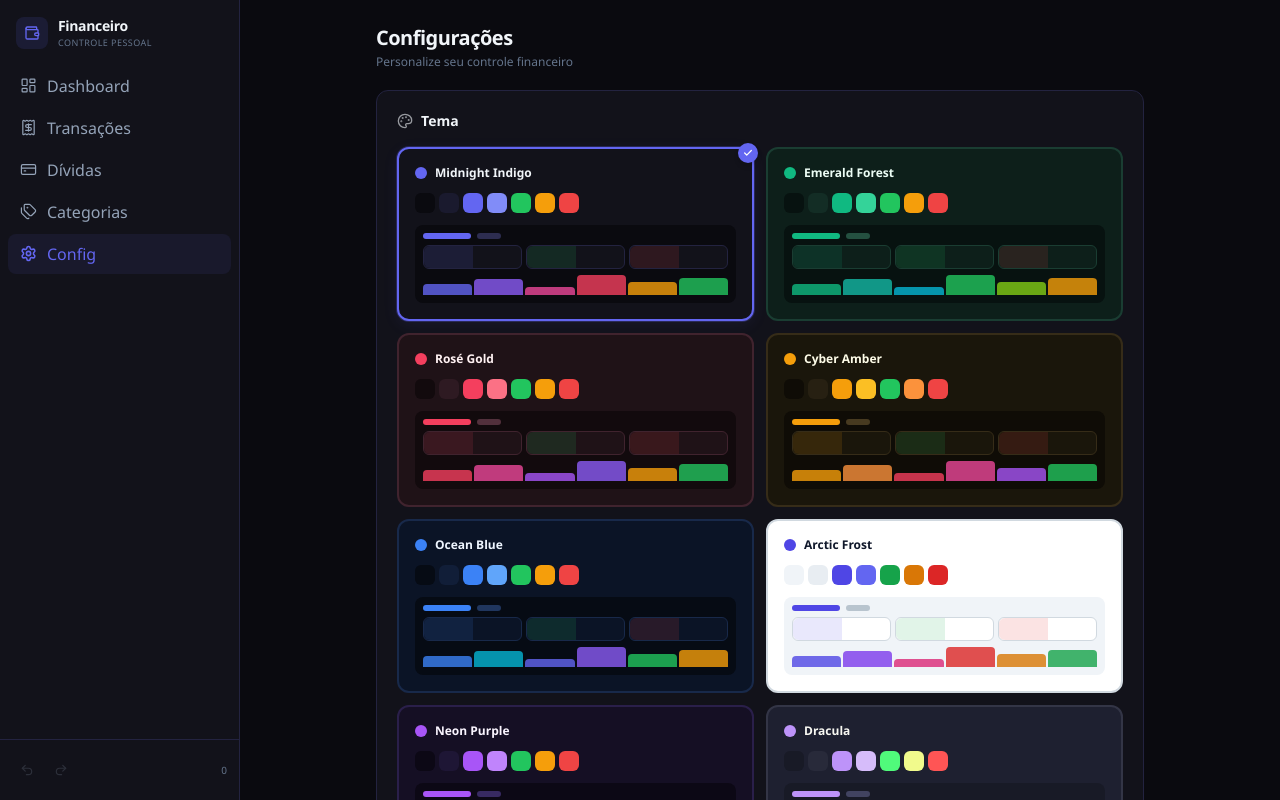
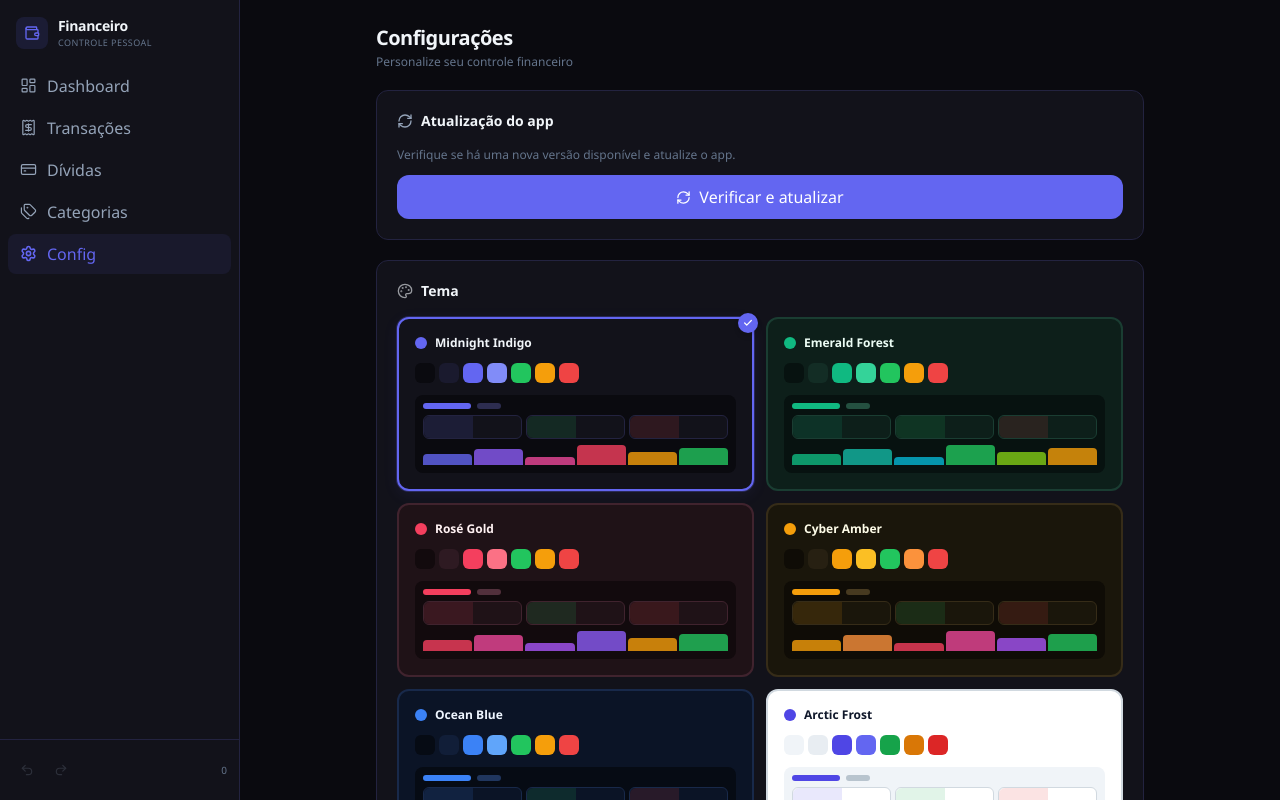
Before and after one commit to rcfutura-spec/ControleFinanceiro, a React (Vite) app: page / in a window 1280 px wide. Both pictures are taken after a click on the tab "Config". Shown: the top 800 px of the page. Built offline with nearby package versions, Linux system fonts and the light colour scheme.

Commit message:
add botao de atualizar app nas configuracoes + banner de update automatico

```diff
--- a/public/sw.js
+++ b/public/sw.js
@@ -1,4 +1,4 @@
-const CACHE_NAME = 'financeiro-v1'
+const CACHE_NAME = 'financeiro-v2'
 
 self.addEventListener('install', (e) => {
   self.skipWaiting()
@@ -29,3 +29,10 @@ self.addEventListener('fetch', (e) => {
       .catch(() => caches.match(e.request))
   )
 })
+
+// Listen for skip waiting message from the app
+self.addEventListener('message', (e) => {
+  if (e.data === 'SKIP_WAITING') {
+    self.skipWaiting()
+  }
+})
--- a/src/App.jsx
+++ b/src/App.jsx
@@ -4,7 +4,7 @@ import { DEFAULT_CATEGORIES } from './utils/categories.js'
 import { getCurrentMonthKey, getMonthKey, getTransactionHash } from './utils/helpers.js'
 import { getTheme, applyTheme } from './utils/themes.js'
 import { createUndoManager } from './utils/undoManager.js'
-import { LayoutDashboard, Receipt, Tags, Settings as SettingsIcon, Undo2, Redo2, Wallet, CreditCard } from 'lucide-react'
+import { LayoutDashboard, Receipt, Tags, Settings as SettingsIcon, Undo2, Redo2, Wallet, CreditCard, RefreshCw } from 'lucide-react'
 import Dashboard from './components/Dashboard.jsx'
 import Transactions from './components/Transactions.jsx'
 import Categories from './components/Categories.jsx'
@@ -34,6 +34,8 @@ export default function App() {
   const [themeId, setThemeIdState] = useState('midnight-indigo')
   const [loaded, setLoaded] = useState(false)
   const [toast, setToast] = useState(null)
+  const [updateAvailable, setUpdateAvailable] = useState(false)
+  const waitingWorker = useRef(null)
 
   const undoMgr = useRef(createUndoManager()).current
   const theme = useMemo(() => getTheme(themeId), [themeId])
@@ -56,6 +58,48 @@ export default function App() {
   }, [])
 
   useEffect(() => { if (loaded) applyTheme(theme) }, [theme, loaded])
+
+  // Detect service worker updates
+  useEffect(() => {
+    if (!('serviceWorker' in navigator)) return
+    navigator.serviceWorker.getRegistration().then(reg => {
+      if (!reg) return
+      const check = (sw) => {
+        sw.addEventListener('statechange', () => {
+          if (sw.state === 'installed' && navigator.serviceWorker.controller) {
+            waitingWorker.current = sw
+            setUpdateAvailable(true)
+          }
+        })
+      }
+      if (reg.waiting) { waitingWorker.current = reg.waiting; setUpdateAvailable(true) }
+      if (reg.installing) check(reg.installing)
+      reg.addEventListener('updatefound', () => { if (reg.installing) check(reg.installing) })
+    })
+    // Check for updates every 30 minutes
+    const interval = setInterval(() => {
+      navigator.serviceWorker.getRegistration().then(reg => reg?.update())
+    }, 30 * 60 * 1000)
+    return () => clearInterval(interval)
+  }, [])
+
+  const handleAppUpdate = useCallback(() => {
+    if (waitingWorker.current) {
+      waitingWorker.current.postMessage('SKIP_WAITING')
+      setUpdateAvailable(false)
+      setTimeout(() => window.location.reload(), 500)
+    } else {
+      // Force reload clearing cache
+      if ('serviceWorker' in navigator) {
+        navigator.serviceWorker.getRegistration().then(reg => {
+          if (reg) reg.update()
+        })
+      }
+      caches.keys().then(names => Promise.all(names.map(n => caches.delete(n)))).then(() => {
+        window.location.reload()
+      })
+    }
+  }, [])
 
   const showToast = useCallback((msg, duration = 2500) => {
     setToast(msg); setTimeout(() => setToast(null), duration)
@@ -196,7 +240,8 @@ export default function App() {
             <Settings salary={salary} setSalary={setSalary} transactions={transactions}
               categories={categories} onReset={handleReset} themeId={themeId} onThemeChange={setThemeId}
               savingsGoal={savingsGoal} setSavingsGoal={setSavingsGoal}
-              recurring={recurring} setRecurring={setRecurring} incomes={incomes} setIncomes={setIncomes} />
+              recurring={recurring} setRecurring={setRecurring} incomes={incomes} setIncomes={setIncomes}
+              onAppUpdate={handleAppUpdate} />
           )}
         </main>
 
@@ -229,6 +274,22 @@ export default function App() {
           </div>
         </nav>
 
+        {/* Update banner */}
+        {updateAvailable && (
+          <div className="fixed top-4 left-4 right-4 md:left-auto md:right-6 md:w-80 z-50 rounded-xl p-4 border shadow-2xl animate-scale-in flex items-center gap-3"
+            style={{ background: c.bg800, borderColor: c.accent + '40' }}>
+            <RefreshCw size={18} style={{ color: c.accent }} />
+            <div className="flex-1">
+              <p className="text-sm font-semibold">Atualização disponível</p>
+              <p className="text-[11px]" style={{ color: c.textDim }}>Nova versão pronta</p>
+            </div>
+            <button onClick={handleAppUpdate} className="px-3 py-1.5 rounded-lg text-xs font-semibold"
+              style={{ background: c.accent, color: '#fff' }}>
+              Atualizar
+            </button>
+          </div>
+        )}
+
         {/* Toast */}
         {toast && (
           <div className="fixed bottom-[calc(5rem+var(--safe-bottom)+0.5rem)] md:bottom-6 left-1/2 -translate-x-1/2 z-50 px-4 py-2 rounded-xl shadow-2xl text-xs font-medium animate-scale-in border"
--- a/src/components/Settings.jsx
+++ b/src/components/Settings.jsx
@@ -134,7 +134,7 @@ function IncomeSection({ incomes, setIncomes, theme }) {
 }
 
 export default function Settings({ salary, setSalary, transactions, categories, onReset, themeId, onThemeChange,
-  savingsGoal, setSavingsGoal, recurring, setRecurring, incomes, setIncomes }) {
+  savingsGoal, setSavingsGoal, recurring, setRecurring, incomes, setIncomes, onAppUpdate }) {
   const theme = useContext(ThemeContext); const c = theme.colors
   const [salaryInput, setSalaryInput] = useState(String(salary))
   const [salaryError, setSalaryError] = useState('')
@@ -166,6 +166,18 @@ export default function Settings({ salary, setSalary, transactions, categories,
         <h2 className="text-xl font-bold tracking-tight">Configurações</h2>
         <p className="text-xs mt-0.5" style={{ color: c.textDim }}>Personalize seu controle financeiro</p>
       </div>
+
+      {/* App Update */}
+      <Section title="Atualização do app" icon={RefreshCw} theme={theme}>
+        <p className="text-xs mb-3" style={{ color: c.textDim }}>
+          Verifique se há uma nova versão disponível e atualize o app.
+        </p>
+        <button onClick={onAppUpdate}
+          className="flex items-center gap-2 px-4 py-2.5 rounded-xl text-sm font-medium w-full justify-center"
+          style={{ background: c.accent, color: '#fff' }}>
+          <RefreshCw size={15} /> Verificar e atualizar
+        </button>
+      </Section>
 
       {/* Theme */}
       <div className="rounded-xl p-5 border" style={{ background: c.bg800, borderColor: c.bg600 }}>
```
